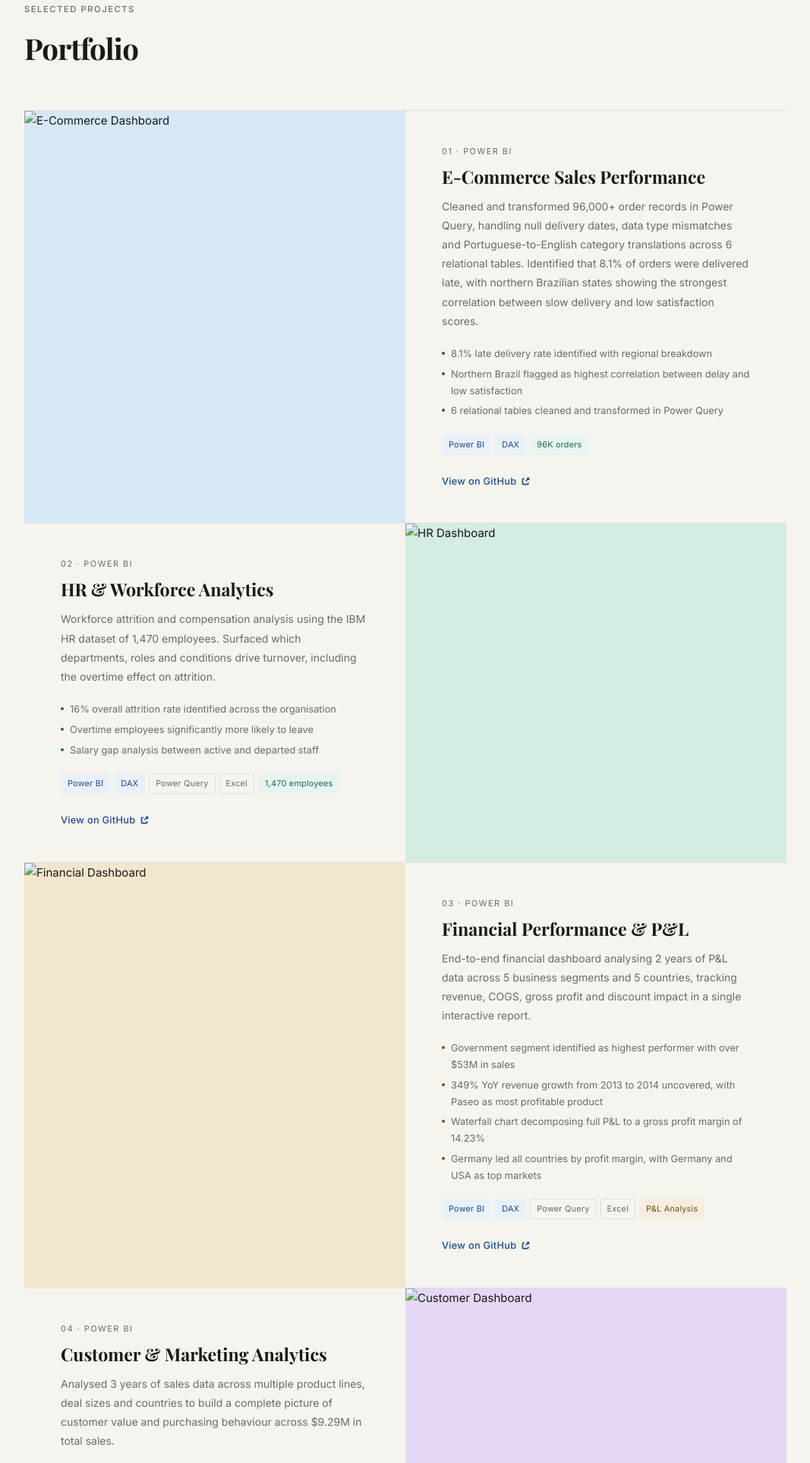
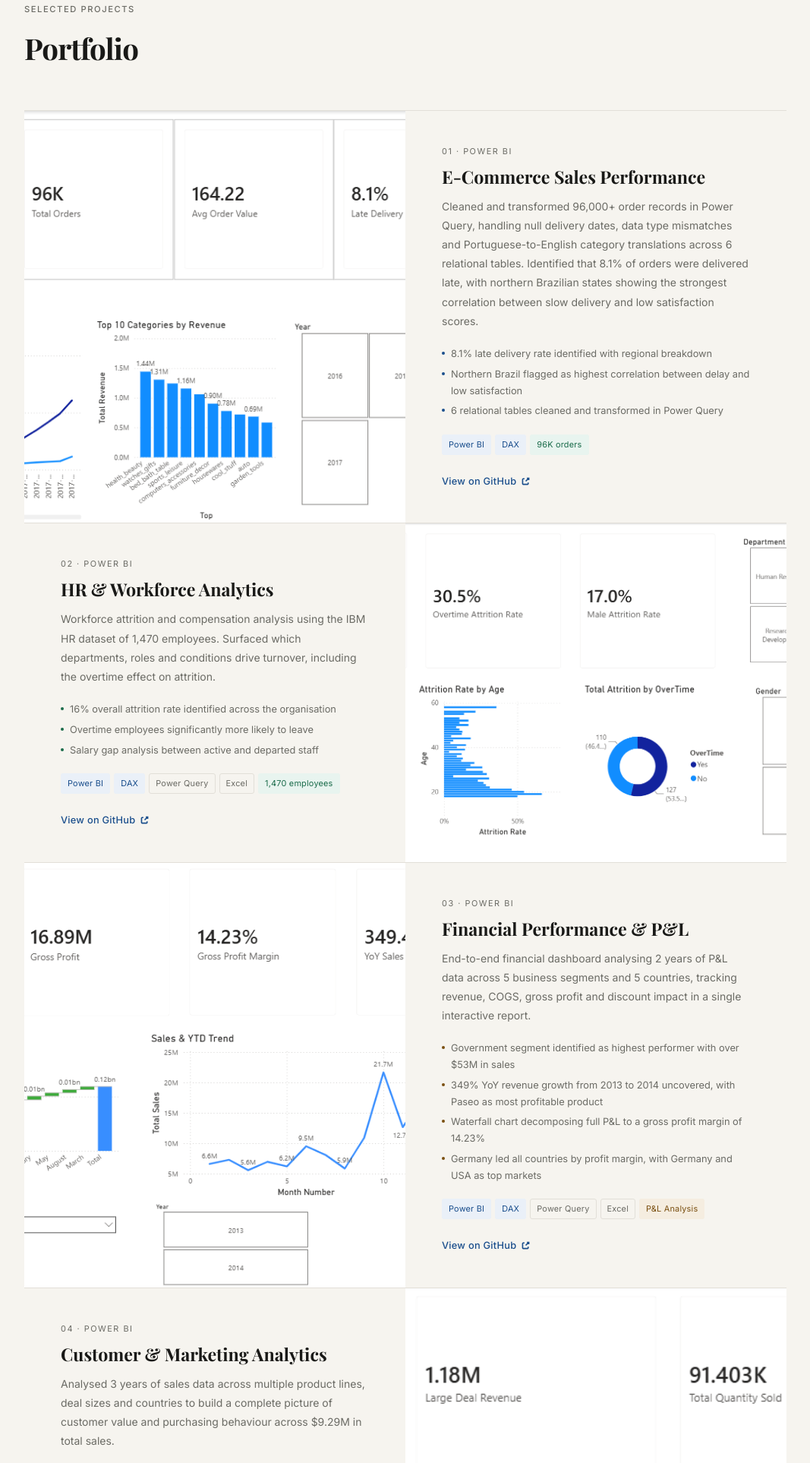
Before and after one commit to habeeb-prog/habeeb-prog.github.io, a plain HTML site: page index.html in a window 1280 px wide. Shown: the part 1674-3600 px from the top of the page at 76% size, without its empty margins (106-1173 px from the left). Drawn offline with nearby package versions, Linux system fonts and the light colour scheme; a web font is replaced by a local one.

Commit message:
Update index.html

```diff
--- a/index.html
+++ b/index.html
@@ -335,7 +335,7 @@ footer { background:var(--text); text-align:center; padding:1.5rem; font-size:0.
     <div class="project-row reveal">
       <div class="proj-panel p1-bg">
         <div class="proj-panel-inner">
-          <img src="screenshots/ecommerce.png" class="proj-screenshot" alt="E-Commerce Dashboard">
+          <img src="screenshot/ecommerce.png" class="proj-screenshot" alt="E-Commerce Dashboard">
         </div>
       </div>
       <div class="project-content">
@@ -356,7 +356,7 @@ footer { background:var(--text); text-align:center; padding:1.5rem; font-size:0.
     <div class="project-row flip reveal">
       <div class="proj-panel p2-bg">
         <div class="proj-panel-inner">
-          <img src="screenshots/hr.png" class="proj-screenshot" alt="HR Dashboard">
+          <img src="screenshot/hr.png" class="proj-screenshot" alt="HR Dashboard">
         </div>
       </div>
       <div class="project-content">
@@ -377,7 +377,7 @@ footer { background:var(--text); text-align:center; padding:1.5rem; font-size:0.
     <div class="project-row reveal">
       <div class="proj-panel p3-bg">
         <div class="proj-panel-inner">
-          <img src="screenshots/financial.png" class="proj-screenshot" alt="Financial Dashboard">
+          <img src="screenshot/financial.png" class="proj-screenshot" alt="Financial Dashboard">
         </div>
       </div>
       <div class="project-content">
@@ -399,7 +399,7 @@ footer { background:var(--text); text-align:center; padding:1.5rem; font-size:0.
     <div class="project-row flip reveal">
       <div class="proj-panel p4-bg">
         <div class="proj-panel-inner">
-          <img src="screenshots/customer.png" class="proj-screenshot" alt="Customer Dashboard">
+          <img src="screenshot/customer.png" class="proj-screenshot" alt="Customer Dashboard">
         </div>
       </div>
       <div class="project-content">
```
